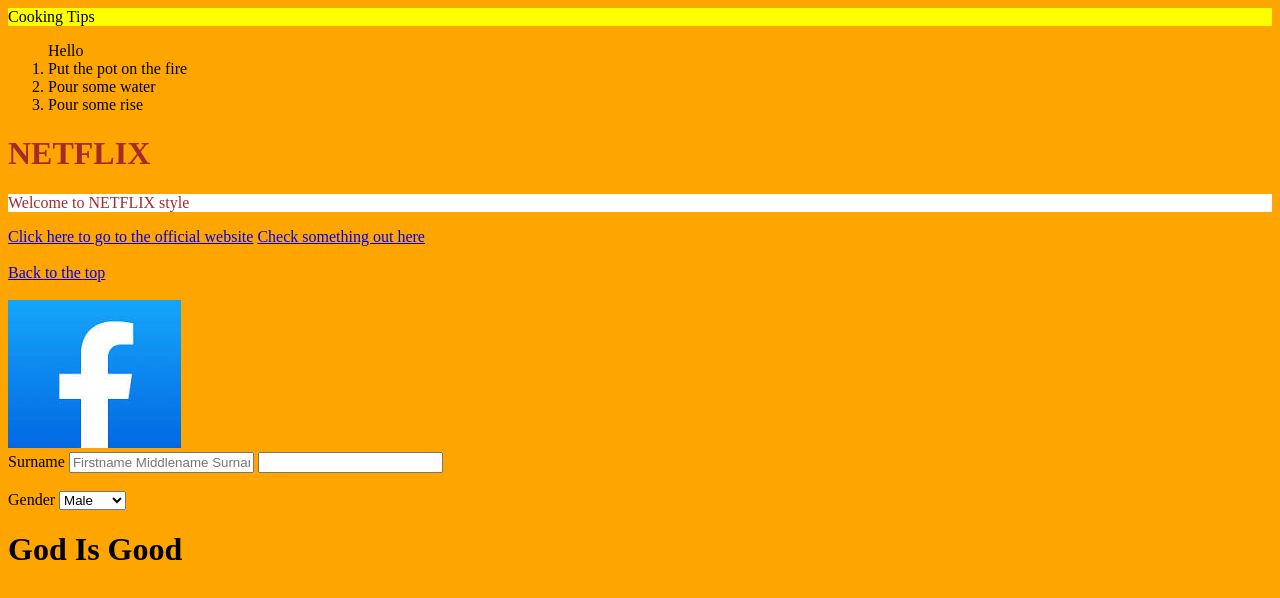
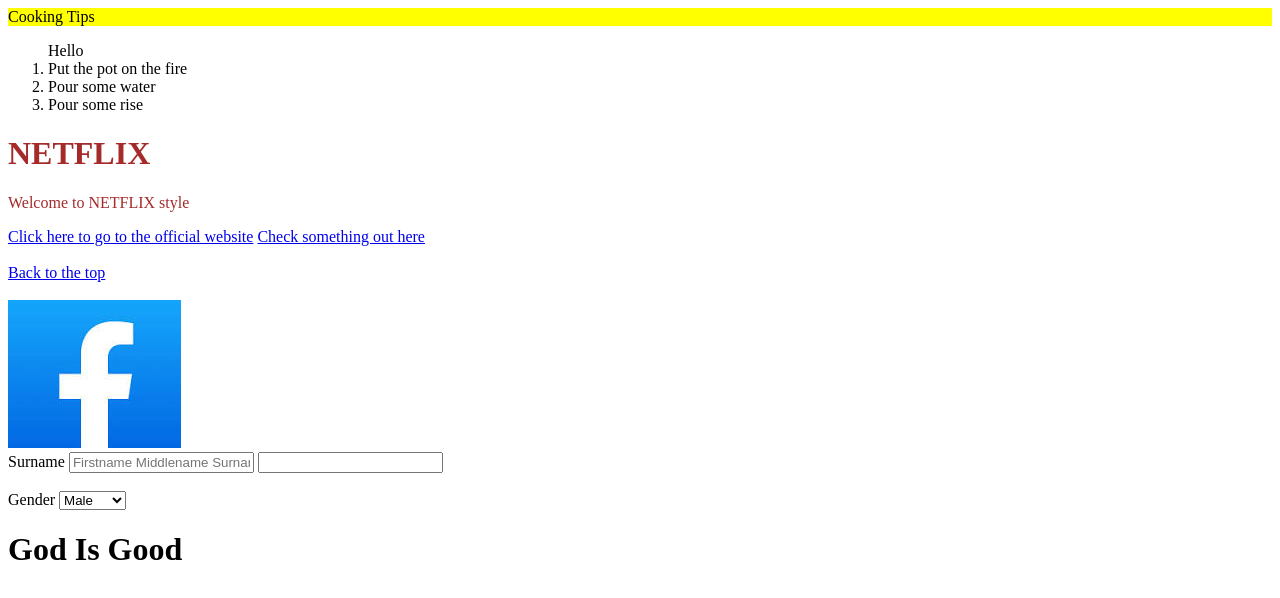
Before and after one commit to Mrwicks00/Init2, a plain HTML site: page Index.html in a window 1280 px wide. Drawn offline with Linux system fonts and the light colour scheme.

Commit message:
I comment 2 files

```diff
--- a/web2css.css
+++ b/web2css.css
@@ -1,4 +1,4 @@
-body {
+/* body {
   background-color: orange;
 }
 p {
@@ -6,4 +6,4 @@
   background-color: white;
   font-size: 1rem;
   width: 100%;
-}
+} */
```
Also changed, not shown: Other web.html (+2 -2 lines).
